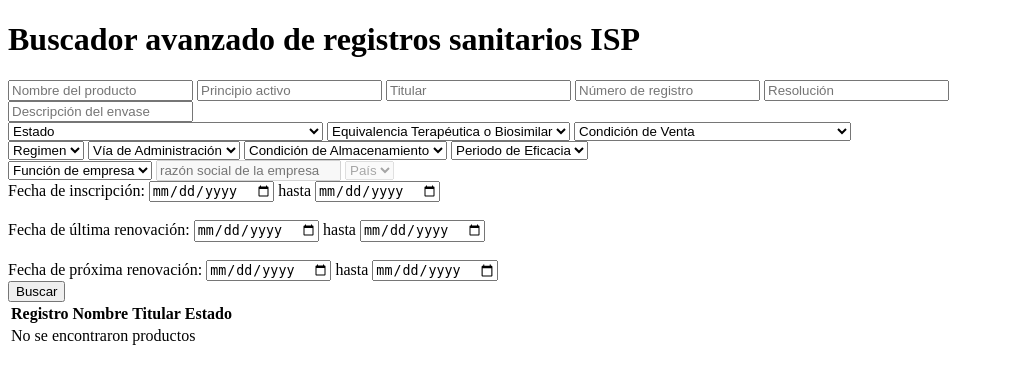
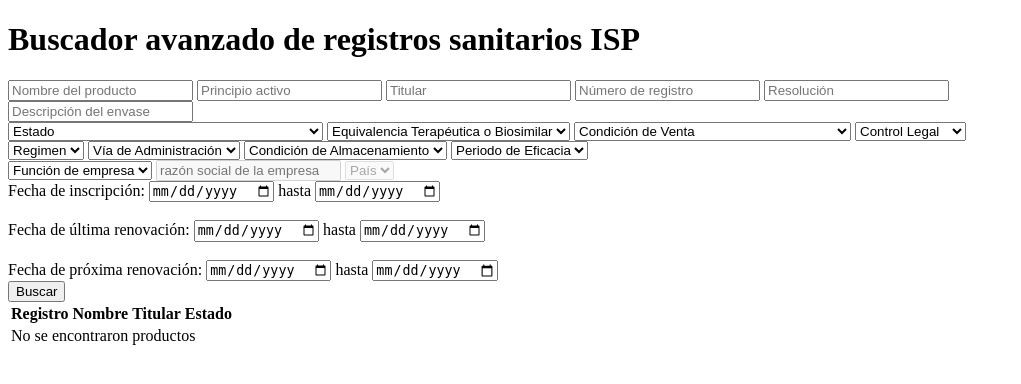
Before and after one commit to yesminalina/ispch-advanced-search, a Django app: page / in a window 1280 px wide. Shown: the top 384 px of the page, without its empty margins (0-1021 px from the left). Run offline with Django 5.2, Linux system fonts and the light colour scheme; data that the repository does not hold is empty.

Commit message:
feat: capture control_legal from Excel and add search filter
Add ControlLegal TextChoices (Psicotrópico / Estupefaciente — values
verified against the live Excel, singular form). Pass control_legal as an
explicit parameter to load_product so its Excel origin is clear in the
signature. Write-only-if-present guards against a ficha re-scrape
overwriting the value with empty. Add control_legal dropdown to the search
form wired through views.py context.

```diff
--- a/registros/management/commands/initial_download.py
+++ b/registros/management/commands/initial_download.py
@@ -71,7 +71,7 @@ class Command(BaseCommand):
                 response.raise_for_status()
 
                 data = parse_file(response.text)
-                product, created = load_product(data)
+                product, created = load_product(data, control_legal=record["control_legal"])
 
                 if created:
                     created_count += 1
--- a/registros/models.py
+++ b/registros/models.py
@@ -15,6 +15,10 @@ class Product(models.Model):
         RECETA_RETENIDA = "Receta Retenida", "Receta Retenida"
         RECETA_SIMPLE = "Receta Simple", "Receta Simple"
         RECETA_RETENIDA_CONTROL = "Receta Retenida con Control de Existencia", "Receta Retenida con Control de Existencia"
+
+    class ControlLegal(models.TextChoices):
+        PSICOTROPICO  = "Psicotrópico",  "Psicotrópico"
+        ESTUPEFACIENTE = "Estupefaciente", "Estupefaciente"
 
     class Estado(models.TextChoices):
         VIGENTE = "Vigente", "Vigente"
@@ -41,6 +45,7 @@ class Product(models.Model):
     via_administracion = models.CharField(max_length=100, blank=True)
     equivalencia = models.CharField(max_length=100, blank=True, choices=Equivalencia.choices)
     condicion_venta = models.CharField(max_length=100, blank=True, choices=CondicionVenta.choices)
+    control_legal   = models.CharField(max_length=100, blank=True, choices=ControlLegal.choices)
     farmacovigilancia = models.CharField(max_length=255, blank=True)
     indicacion = models.TextField(blank=True)
 
--- a/registros/templates/registros/search.html
+++ b/registros/templates/registros/search.html
@@ -53,6 +53,12 @@
     <select name="condicion_venta">
         <option value="">Condición de Venta</option>
         {% for value, key in condicion_venta_choices %}
+            <option value="{{value}}">{{key}}</option>
+        {% endfor %}
+    </select>
+    <select name="control_legal">
+        <option value="">Control Legal</option>
+        {% for value, key in control_legal_choices %}
             <option value="{{value}}">{{key}}</option>
         {% endfor %}
     </select>
--- a/registros/views.py
+++ b/registros/views.py
@@ -11,6 +11,7 @@ def search(request):
     estado = request.GET.get("estado", "")
     equivalencia = request.GET.get("equivalencia", "")
     condicion_venta = request.GET.get("condicion_venta", "")
+    control_legal = request.GET.get("control_legal", "")
     regimen = request.GET.get("regimen", "")
     via_administracion = request.GET.get("via_administracion", "")
     condicion_almacenamiento = request.GET.get("condicion_almacenamiento", "")
@@ -70,6 +71,10 @@ def search(request):
     if condicion_venta:
         has_filters = True
         products = products.filter(condicion_venta=condicion_venta)
+
+    if control_legal:
+        has_filters = True
+        products = products.filter(control_legal=control_legal)
 
     if regimen:
         has_filters = True
@@ -155,6 +160,7 @@ def search(request):
         "estado_choices": Product.Estado.choices,
         "equivalencia_choices": Product.Equivalencia.choices,
         "condicion_venta_choices": Product.CondicionVenta.choices,
+        "control_legal_choices": Product.ControlLegal.choices,
         # -------------------------------------------------------
         "regimen_choices": regimen_choices,
         "via_administracion_choices": via_administracion_choices,
```
Also changed, not shown: registros/loader.py (+11 -1 lines), registros/migrations/0004_product_control_legal.py (added).
